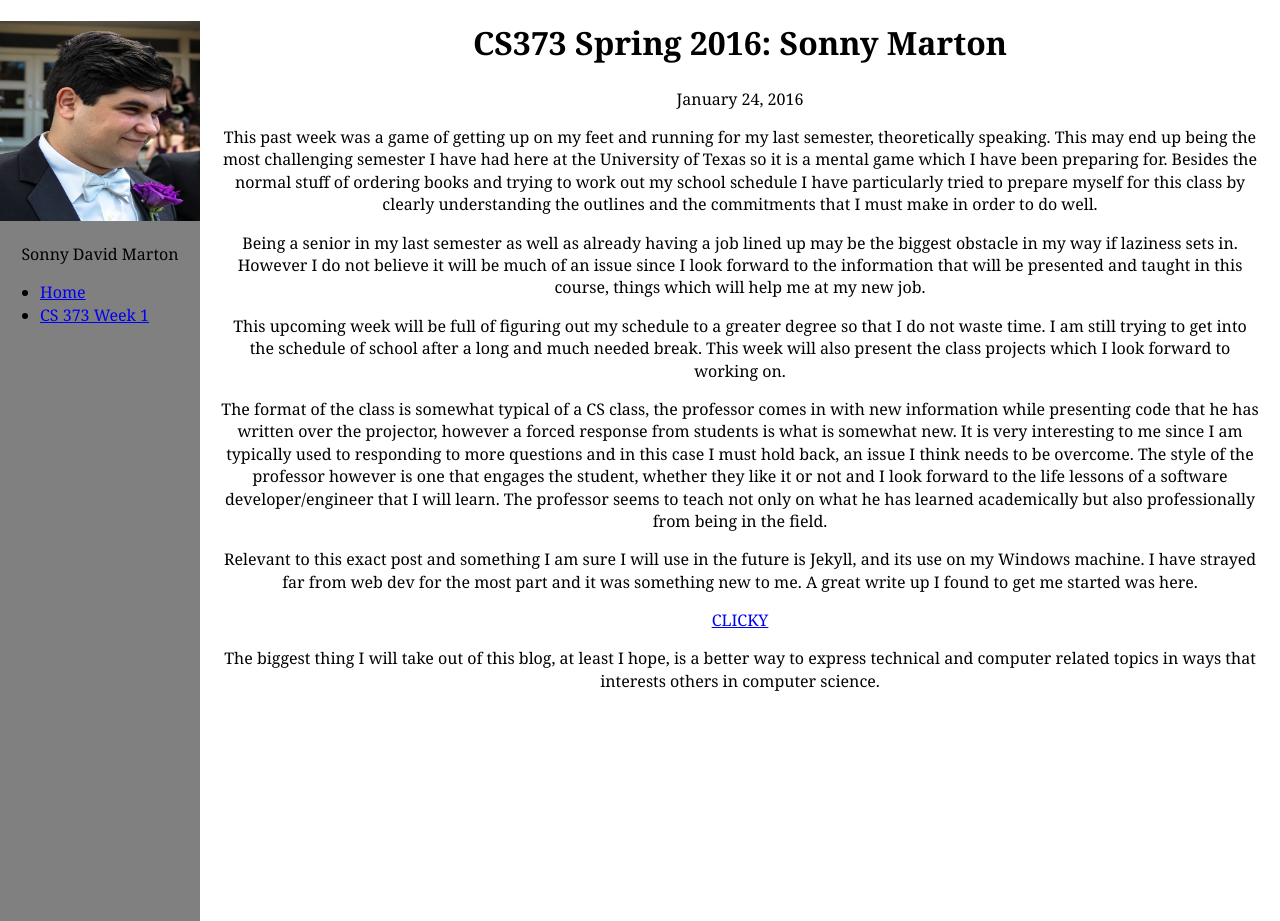
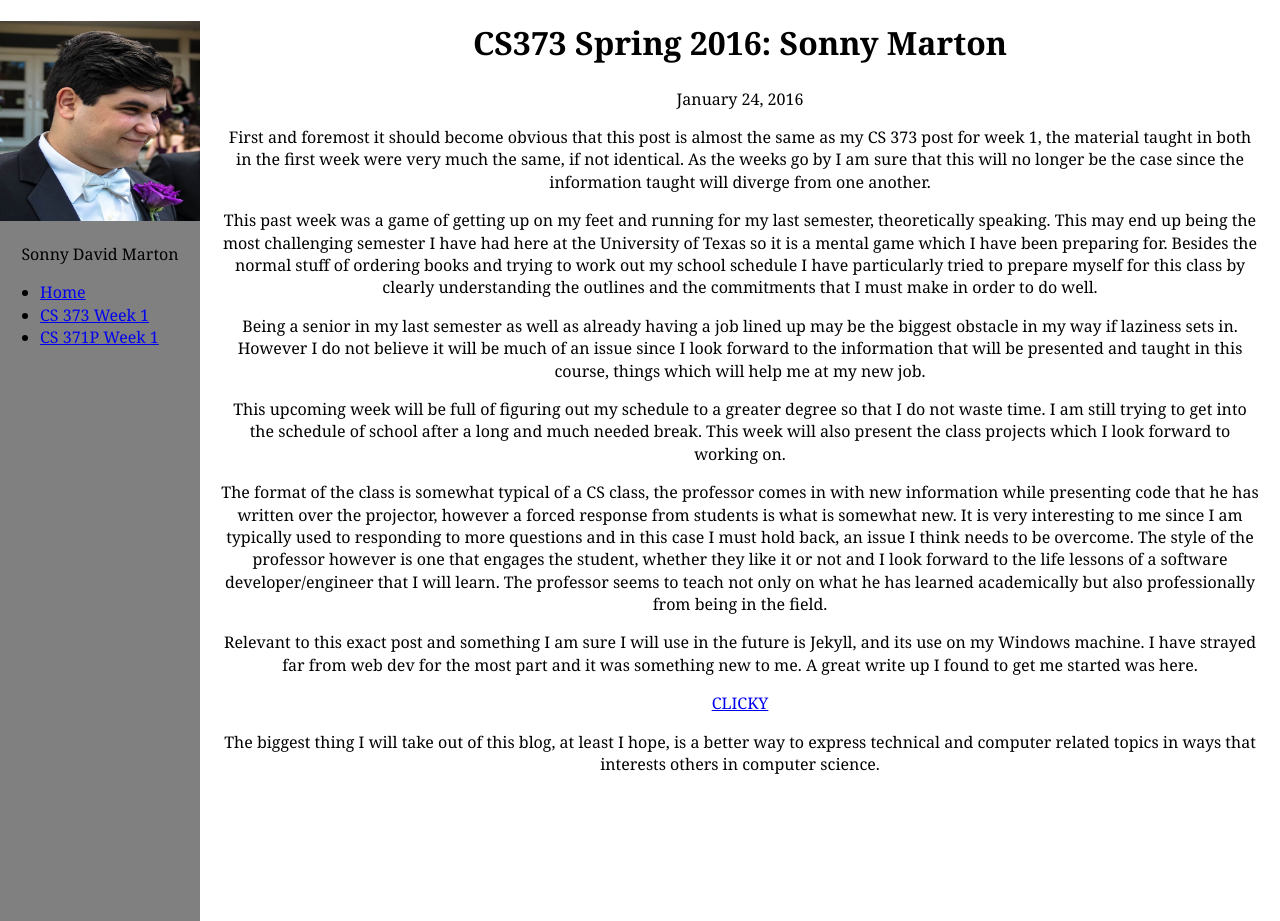
Before and after one commit to sonnymarton/blog-posts, a Jekyll site: the page built from cs371pweek1blog.html, in a window 1280 px wide. Built offline with Jekyll 4.4.1, drawn with Linux system fonts in a browser that asks for light colours.

Commit message:
CS371P week 1 blog added and CS373 week 1 blog updated

```diff
--- a/_includes/nav.html
+++ b/_includes/nav.html
@@ -1,6 +1,7 @@
 <nav>
 	<ul>
 		<li><a href="{{site.baseurl}}/index.html">Home</a></li>
-		<li><a href="{{site.baseurl}}/week1blog.html">CS 373 Week 1</a></li>
+		<li><a href="{{site.baseurl}}/cs373week1blog.html">CS 373 Week 1</a></li>
+		<li><a href="{{site.baseurl}}/cs371pweek1blog.html">CS 371P Week 1</a></li>
 	</ul>
 </nav>
--- a/week1blog.html
+++ b/cs371pweek1blog.html
@@ -5,6 +5,8 @@ layout: default
 <h1>CS373 Spring 2016: Sonny Marton</h1>
 
 <p>January 24, 2016</p>
+
+<p>First and foremost it should become obvious that this post is almost the same as my CS 373 post for week 1, the material taught in both in the first week were very much the same, if not identical. As the weeks go by I am sure that this will no longer be the case since the information taught will diverge from one another.</p>
 
 <p>This past week was a game of getting up on my feet and running for my last semester, theoretically speaking. This may end up being the most challenging semester I have had here at the University of Texas so it is a mental game which I have been preparing for. Besides the normal stuff of ordering books and trying to work out my school schedule I have particularly tried to prepare myself for this class by clearly understanding the outlines and the commitments that I must make in order to do well.</p>
 
```
Also changed, not shown: cs373week1blog.html (added, +23 -0 lines).
